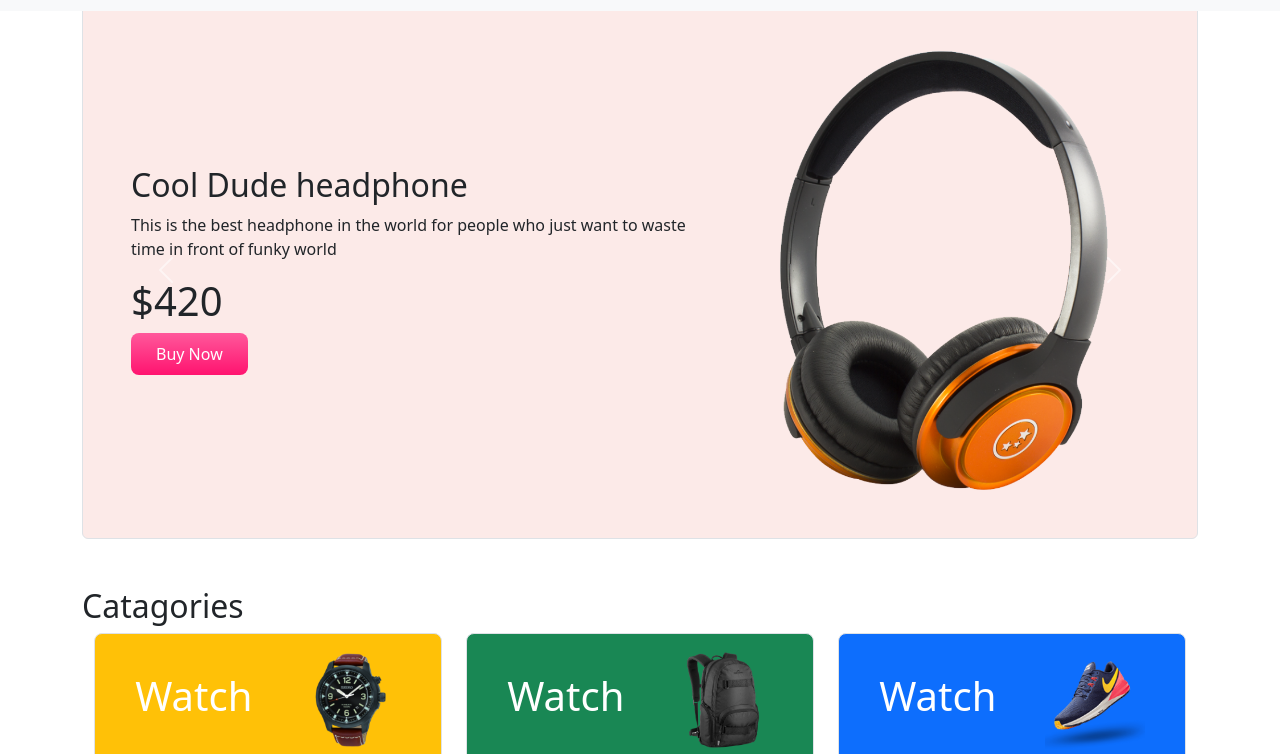
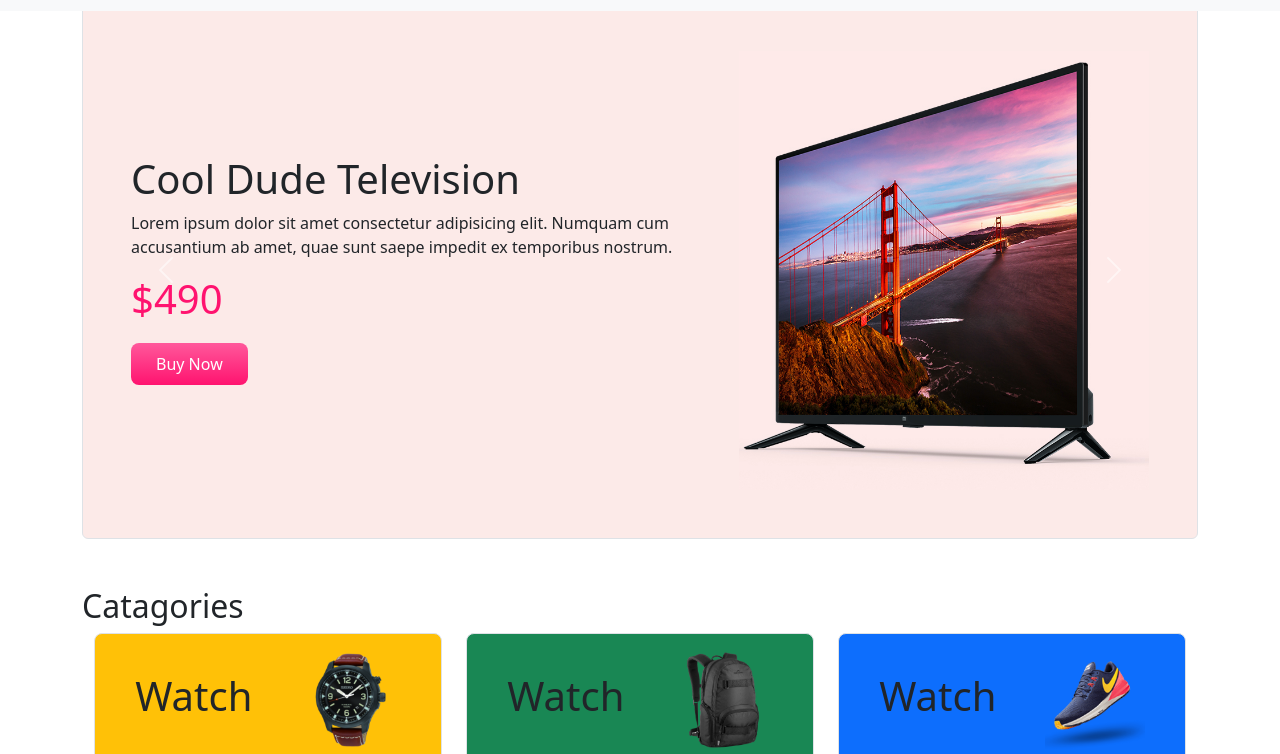
Before and after one commit to meraj2085/panda-commerce-bootstrap, a plain HTML site: page index.html in a window 1280 px wide. Both pictures are taken after a click on the link 164 px from the left and 28 px from the top of the page. Shown: the part 46-800 px from the top of the page. Drawn offline with Linux system fonts and the light colour scheme.

Commit message:
fixing slide problem

```diff
--- a/css/style.css
+++ b/css/style.css
@@ -3,6 +3,10 @@
 }
 .catagories img{
      width: 100px;
+}
+.price{
+     color: #ff136f;
+     margin-bottom: 20px;
 }
 .panda-btn-buy{
      background-image: linear-gradient(to bottom, #ff589b 0%, #ff136f 100%);
--- a/index.html
+++ b/index.html
@@ -41,18 +41,15 @@
           <!-- slider -->
           <section class="mt-5" id="home">
                <div id="carouselExampleControls" class="carousel slide" data-bs-ride="carousel">
-                    <div class="carousel-inner panda-bg-info  border rounded p-5">
-                         <div class="carousel-item active">
+                    <div class="carousel-inner">
+                      <div class="carousel-item active panda-bg-info border rounded p-5">
                         <div class="row">
                          <div class="col-lg-7 d-flex align-items-center">
                               <div>
-                                             <h2>Cool Dude headphone</h2>
-                                             <p>This is the best headphone in the world for people who just want to
-                                                  waste time in front of funky world</p>
-                                             <h1>$420</h1>
-                                             <div class="btn panda-btn-buy">
-                                                  Buy Now
-                                             </div>
+                              <h1>Cool Dude Headphone</h1>
+                              <p>Lorem ipsum dolor sit amet consectetur adipisicing elit. Numquam cum accusantium ab amet, quae sunt saepe impedit ex temporibus nostrum.</p>
+                              <h1 class="price">$420</h1>
+                              <div class="btn panda-btn-buy">Buy Now</div>
                               </div>
                          </div>
                          <div class="col-lg-5">
@@ -60,14 +57,42 @@
                          </div>
                         </div>
                       </div>
+                      <div class="carousel-item panda-bg-info border rounded p-5">
+                        <div class="row">
+                         <div class="col-lg-7 d-flex align-items-center">
+                              <div>
+                              <h1>Cool Dude Television</h1>
+                              <p>Lorem ipsum dolor sit amet consectetur adipisicing elit. Numquam cum accusantium ab amet, quae sunt saepe impedit ex temporibus nostrum.</p>
+                              <h1 class="price">$490</h1>
+                              <div class="btn panda-btn-buy">Buy Now</div>
                               </div>
-                    <button class="carousel-control-prev" type="button" data-bs-target="#carouselExampleControls"
-                         data-bs-slide="prev">
+                         </div>
+                         <div class="col-lg-5">
+                              <img src="./images/banner-images/tv.png" class="d-block w-100" alt="...">
+                         </div>
+                        </div>
+                      </div>
+                      <div class="carousel-item panda-bg-info border rounded p-5">
+                        <div class="row">
+                         <div class="col-lg-7 d-flex align-items-center">
+                              <div>
+                              <h1>Cool Dude PS5</h1>
+                              <p>Lorem ipsum dolor sit amet consectetur adipisicing elit. Numquam cum accusantium ab amet, quae sunt saepe impedit ex temporibus nostrum.</p>
+                              <h1 class="price">$530</h1>
+                              <div class="btn panda-btn-buy">Buy Now</div>
+                              </div>
+                         </div>
+                         <div class="col-lg-5">
+                              <img src="./images/banner-images/xbox.png" class="d-block w-100" alt="...">
+                         </div>
+                        </div>
+                      </div>
+                    </div>
+                    <button class="carousel-control-prev" type="button" data-bs-target="#carouselExampleControls" data-bs-slide="prev">
                       <span class="carousel-control-prev-icon" aria-hidden="true"></span>
                       <span class="visually-hidden">Previous</span>
                     </button>
-                    <button class="carousel-control-next" type="button" data-bs-target="#carouselExampleControls"
-                         data-bs-slide="next">
+                    <button class="carousel-control-next" type="button" data-bs-target="#carouselExampleControls" data-bs-slide="next">
                       <span class="carousel-control-next-icon" aria-hidden="true"></span>
                       <span class="visually-hidden">Next</span>
                     </button>
@@ -83,21 +108,21 @@
                          <div class="col-lg-4 col-md-6 col-sm-12">
                               <div
                                    class="p-3 border bg-warning d-flex align-items-center justify-content-around border rounded-3">
-                                   <h1 class="text-white">Watch</h1>
+                                   <h1>Watch</h1>
                                    <img src="./images/categories/watch.png" alt="">
                               </div>
                          </div>
                          <div class="col-lg-4 col-md-6 col-sm-12">
                               <div
                                    class="p-3 border bg-success d-flex align-items-center justify-content-around border rounded-3">
-                                   <h1 class="text-white">Watch</h1>
+                                   <h1>Watch</h1>
                                    <img src="./images/categories/bag.png" alt="">
                               </div>
                          </div>
                          <div class="col-lg-4 col-md-6 col-sm-12">
                               <div
                                    class="p-3 border bg-primary d-flex align-items-center justify-content-around border rounded-3">
-                                   <h1 class="text-white">Watch</h1>
+                                   <h1>Watch</h1>
                                    <img src="./images/categories/shoes.png" alt="">
                               </div>
                          </div>
```
Lines whose indentation alone changed are shown as unchanged.
